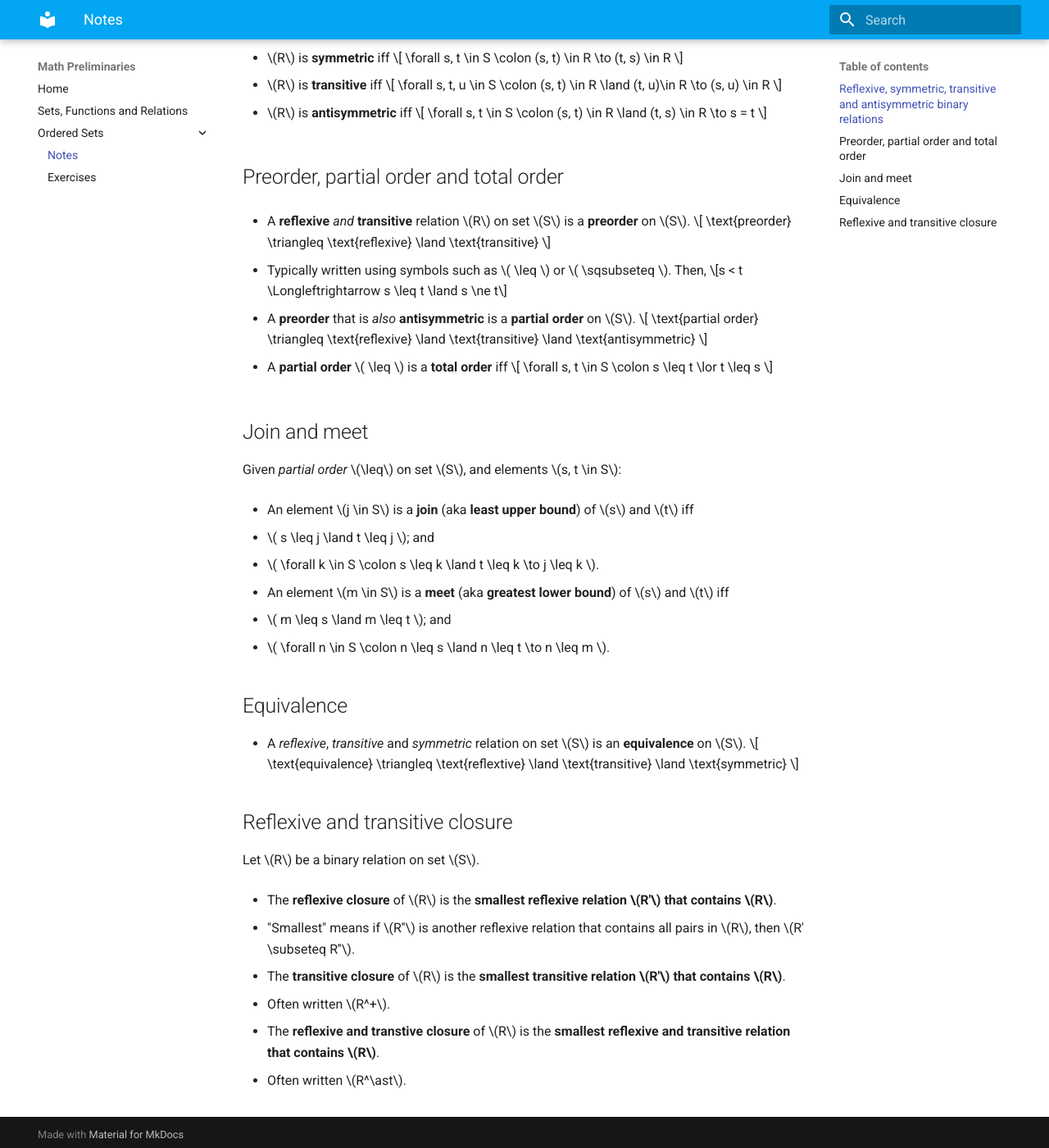
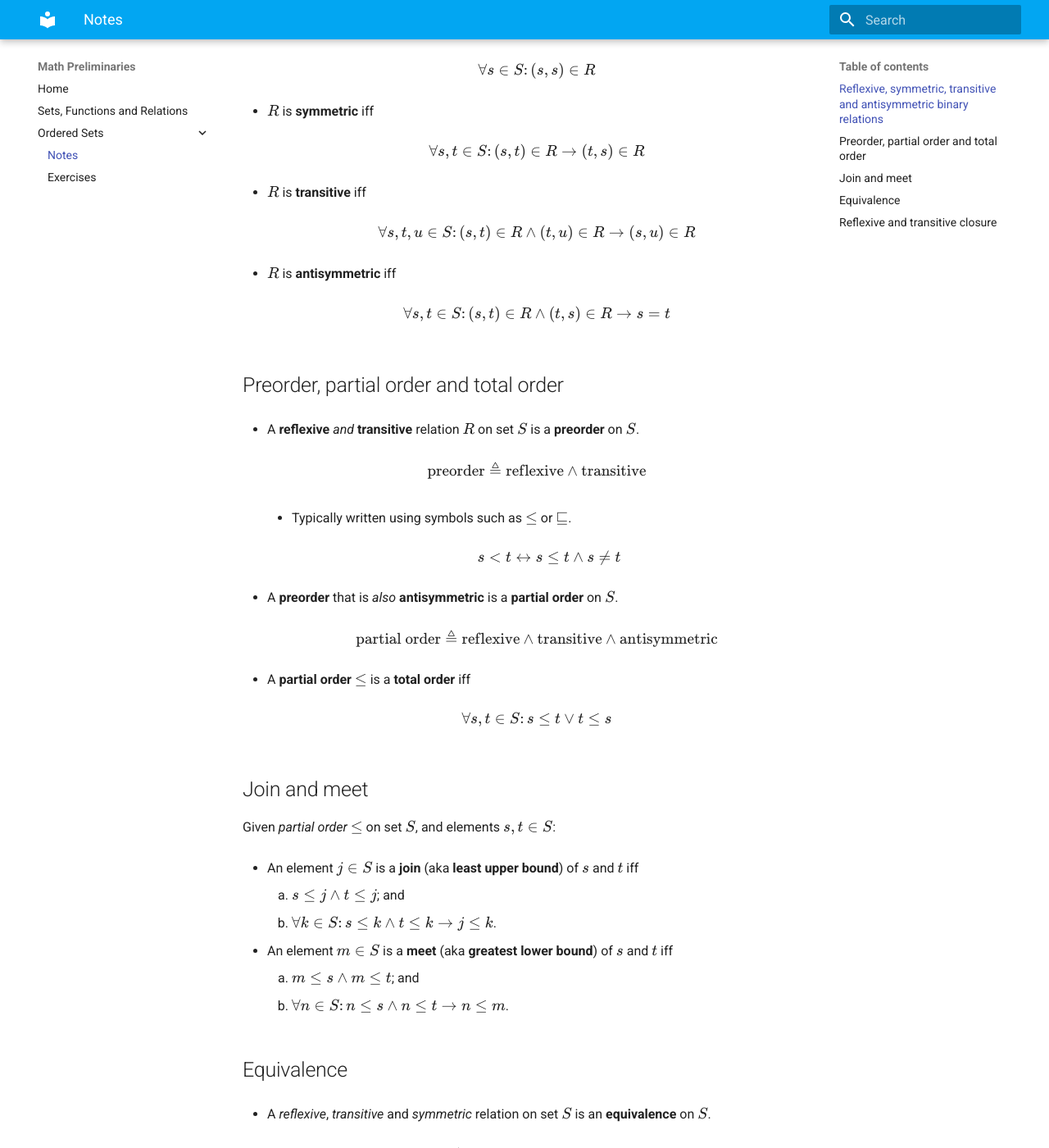
Before and after one commit to jieyouxu/types-and-programming-languages-notes, an MkDocs documentation site: the page built from docs/math-preliminaries/ordered-sets/notes.md, in a window 1280 px wide and 1400 px high, scrolled down 344 px. Shown: the whole window at 82% size. Built offline with MkDocs 1.6.1 and Material for MkDocs 9.7.7, drawn with Linux system fonts in a browser that asks for light colours; some of the changed text lies outside the part shown.

Commit message:
misc: fix ordered sets notes, answer q1

```diff
--- a/docs/math-preliminaries/ordered-sets/notes.md
+++ b/docs/math-preliminaries/ordered-sets/notes.md
@@ -2,77 +2,101 @@
 
 ## Reflexive, symmetric, transitive and antisymmetric binary relations
 
-- A binary relation \\(R\\) on set \\(S\\) is **reflexive** iff
-  \\[ \forall s \in S \colon (s, s) \in R \\]
+- A binary relation $R$ on set $S$ is **reflexive** iff
 
-- \\(R\\) is **symmetric** iff
-  \\[ \forall s, t \in S \colon (s, t) \in R \to (t, s) \in R \\]
+    $$
+    \forall s \in S \colon (s, s) \in R
+    $$
 
-- \\(R\\) is **transitive** iff
-  \\[ \forall s, t, u \in S \colon
-  (s, t) \in R \land (t, u)\in R \to (s, u) \in R \\]
+- $R$ is **symmetric** iff
 
-- \\(R\\) is **antisymmetric** iff
-  \\[ \forall s, t \in S \colon (s, t) \in R \land (t, s) \in R \to s = t \\]
+    $$
+    \forall s, t \in S \colon (s, t) \in R \to (t, s) \in R
+    $$
+
+- $R$ is **transitive** iff
+
+    $$
+    \forall s, t, u \in S \colon (s, t) \in R \land (t, u)\in R \to (s, u) \in R
+    $$
+
+- $R$ is **antisymmetric** iff
+
+    $$
+    \forall s, t \in S \colon (s, t) \in R \land (t, s) \in R \to s = t
+    $$
 
 ## Preorder, partial order and total order
 
-- A **reflexive** *and* **transitive** relation \\(R\\) on set \\(S\\) is a
-  **preorder** on \\(S\\).
-  \\[ \text{preorder} \triangleq \text{reflexive} \land \text{transitive} \\]
+- A **reflexive** *and* **transitive** relation $R$ on set $S$ is a
+  **preorder** on $S$.
 
-  - Typically written using symbols such as \\( \leq \\) or \\( \sqsubseteq \\).
-    Then,
-    \\[s < t \Longleftrightarrow s \leq t \land s \ne t\\]
+    $$
+    \text{preorder} \triangleq \text{reflexive} \land \text{transitive}
+    $$
+
+    - Typically written using symbols such as $\leq$ or $\sqsubseteq$.
+
+        $$
+        s < t \leftrightarrow s \leq t \land s \ne t
+        $$
 
 - A **preorder** that is *also* **antisymmetric** is a **partial order** on
-  \\(S\\).
-  \\[ \text{partial order} \triangleq
-  \text{reflexive} \land \text{transitive} \land \text{antisymmetric} \\]
+  $S$.
 
-- A **partial order** \\( \leq \\) is a **total order** iff
-  \\[ \forall s, t \in S \colon s \leq t \lor t \leq s \\]
+    $$
+    \text{partial order} \triangleq
+        \text{reflexive} \land \text{transitive} \land \text{antisymmetric}
+    $$
+
+- A **partial order** $\leq$ is a **total order** iff
+
+    $$
+    \forall s, t \in S \colon s \leq t \lor t \leq s
+    $$
 
 ## Join and meet
 
-Given *partial order* \\(\leq\\) on set \\(S\\), and elements
-\\(s, t \in S\\):
+Given *partial order* $\leq$ on set $S$, and elements $s, t \in S$:
 
-- An element \\(j \in S\\) is a **join** (aka **least upper bound**) of \\(s\\)
-  and \\(t\\) iff
+- An element $j \in S$ is a **join** (aka **least upper bound**) of $s$
+  and $t$ iff
 
-  1. \\( s \leq j \land t \leq j \\); and
-  2. \\( \forall k \in S \colon s \leq k \land t \leq k \to j \leq k \\).
+    1. $s \leq j \land t \leq j$; and
+    2. $\forall k \in S \colon s \leq k \land t \leq k \to j \leq k$.
 
-- An element \\(m \in S\\) is a **meet** (aka **greatest lower bound**) of
-  \\(s\\) and \\(t\\) iff
+- An element $m \in S$ is a **meet** (aka **greatest lower bound**) of
+  $s$ and $t$ iff
 
-  1. \\( m \leq s \land m \leq t \\); and
-  2. \\( \forall n \in S \colon n \leq s \land n \leq t \to n \leq m \\).
+    1. $m \leq s \land m \leq t$; and
+    2. $\forall n \in S \colon n \leq s \land n \leq t \to n \leq m$.
 
 ## Equivalence
 
-- A *reflexive*, *transitive* and *symmetric* relation on set \\(S\\) is
-  an **equivalence** on \\(S\\).
-  \\[ \text{equivalence} \triangleq
-  \text{reflextive} \land \text{transitive} \land \text{symmetric} \\]
+- A *reflexive*, *transitive* and *symmetric* relation on set $S$ is
+  an **equivalence** on $S$.
+
+    $$
+    \text{equivalence} \triangleq
+        \text{reflextive} \land \text{transitive} \land \text{symmetric}
+    $$
 
 ## Reflexive and transitive closure
 
-Let \\(R\\) be a binary relation on set \\(S\\).
+Let $R$ be a binary relation on set $S$.
 
-- The **reflexive closure** of \\(R\\) is the **smallest reflexive relation
-  \\(R'\\) that contains \\(R\\)**.
+- The **reflexive closure** of $R$ is the **smallest reflexive relation
+  $R'$ that contains $R$**.
 
-  - "Smallest" means if \\(R''\\) is another reflexive relation that contains
-    all pairs in \\(R\\), then \\(R' \subseteq R''\\).
+    - "Smallest" means if $R''$ is another reflexive relation that contains
+        all pairs in $R$, then $R' \subseteq R''$.
 
-- The **transitive closure** of \\(R\\) is the **smallest transitive relation
-  \\(R'\\) that contains \\(R\\)**.
+- The **transitive closure** of $R$ is the **smallest transitive relation
+  $R'$ that contains $R$**.
 
-  - Often written \\(R^+\\).
+    - Often written $R^+$.
 
-- The **reflexive and transtive closure** of \\(R\\) is the **smallest reflexive
-  and transitive relation that contains \\(R\\)**.
+- The **reflexive and transtive closure** of $R$ is the **smallest reflexive
+  and transitive relation that contains $R$**.
 
-  - Often written \\(R^\ast\\).
+    - Often written $R^\ast$.
```
Also changed, not shown: docs/math-preliminaries/ordered-sets/exercises.md (+208 -24 lines).
